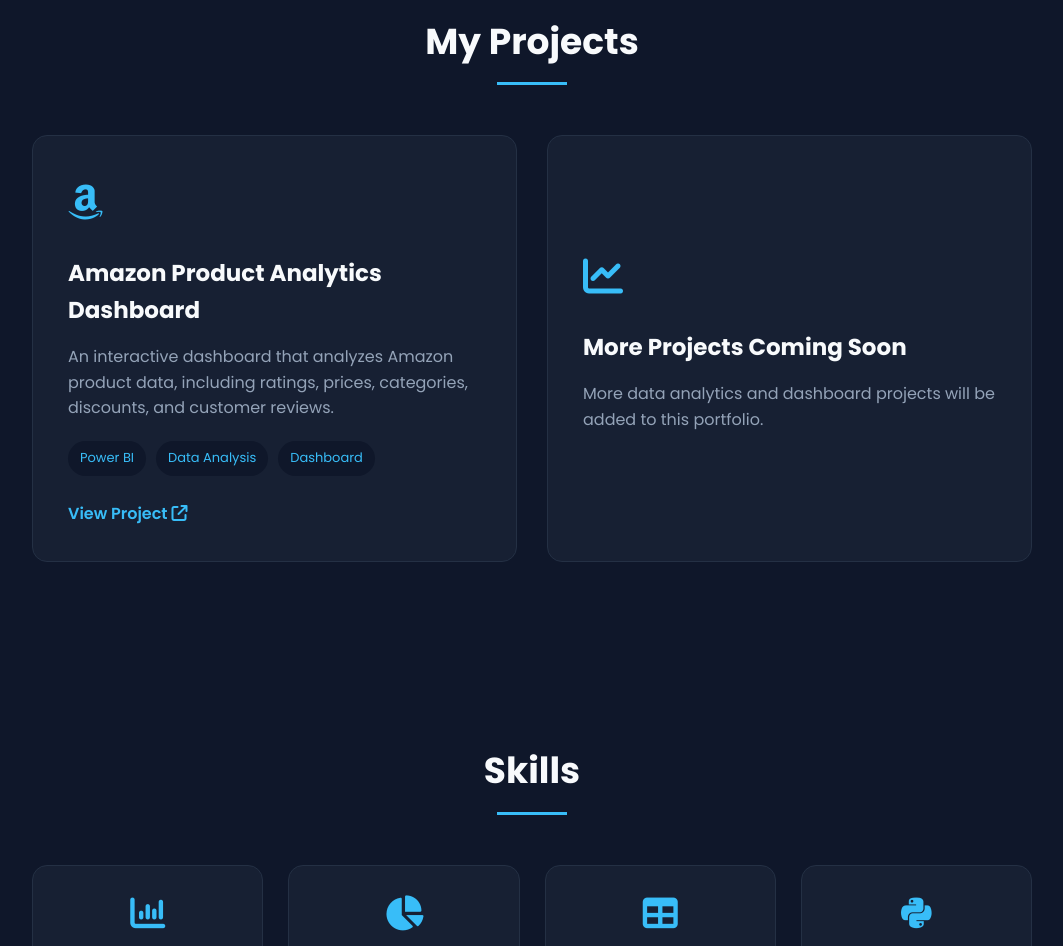
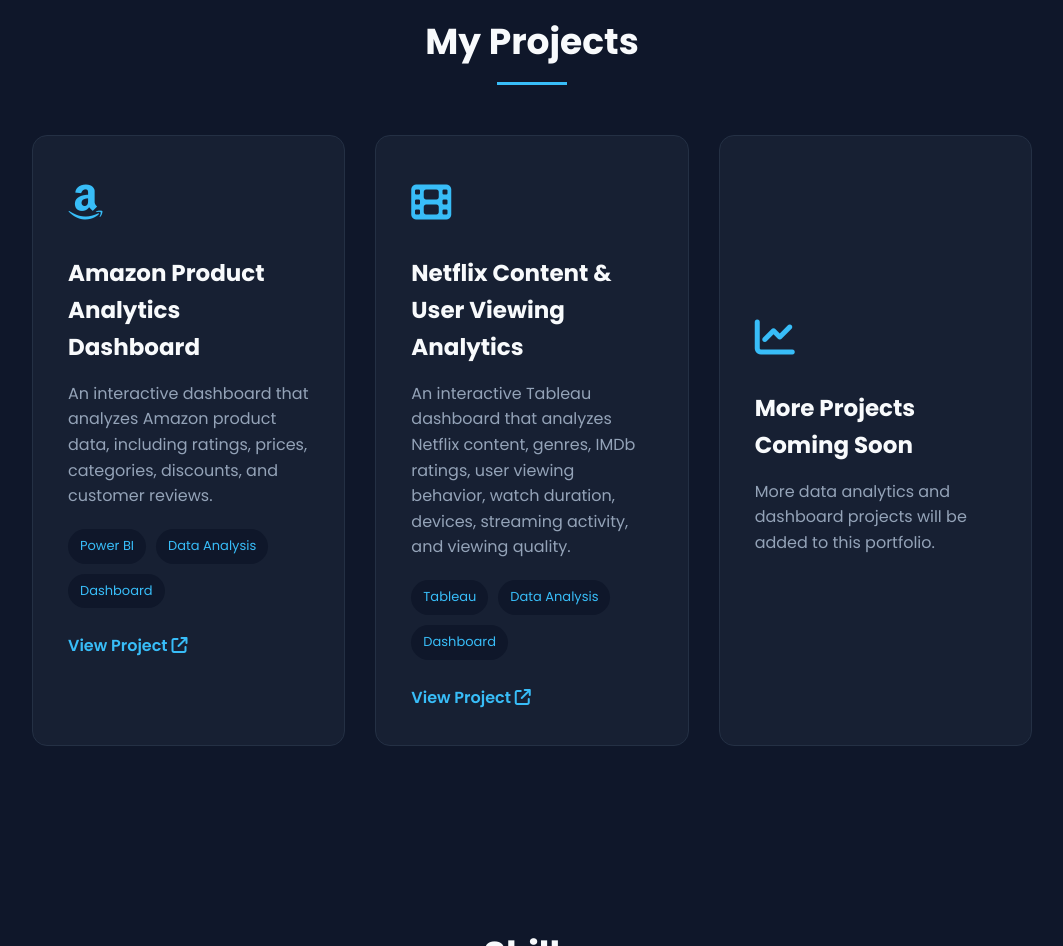
Before and after one commit to Rushda292/fathima-rushda-portfolio, a plain HTML site: page index.html in a window 1280 px wide. Shown: the part 1260-2206 px from the top of the page, without its empty margins (108-1171 px from the left). Drawn offline with Linux system fonts and the light colour scheme.

Commit message:
Update index.html

```diff
--- a/index.html
+++ b/index.html
@@ -55,15 +55,20 @@
                     View My Projects
                 </a>
 
-    <a href="https://github.com/Rushda292" target="_blank" class="btn secondary-btn">
+                <a href="https://github.com/Rushda292"
+                   target="_blank"
+                   class="btn secondary-btn">
                     GitHub Profile
                 </a>
 
-    <a href="https://www.linkedin.com/in/fathima-rushda-vk-59b602401" target="_blank" class="btn secondary-btn">
+                <a href="https://www.linkedin.com/in/fathima-rushda-vk-59b602401"
+                   target="_blank"
+                   class="btn secondary-btn">
                     LinkedIn
                 </a>
 
-    <a href="mailto:fathimarushda326@gmail.com" class="btn secondary-btn">
+                <a href="mailto:fathimarushda326@gmail.com"
+                   class="btn secondary-btn">
                     Email Me
                 </a>
 
@@ -144,6 +149,44 @@
 
                 <a
                     href="https://github.com/Rushda292/Amazon-Product-Analytics-Dashboard"
+                    target="_blank"
+                    class="project-link"
+                >
+
+                    View Project
+                    <i class="fa-solid fa-arrow-up-right-from-square"></i>
+
+                </a>
+
+            </div>
+
+
+            <!-- NETFLIX PROJECT -->
+            <div class="project-card">
+
+                <div class="project-icon">
+                    <i class="fa-solid fa-film"></i>
+                </div>
+
+                <h3>Netflix Content & User Viewing Analytics</h3>
+
+                <p>
+                    An interactive Tableau dashboard that analyzes Netflix
+                    content, genres, IMDb ratings, user viewing behavior,
+                    watch duration, devices, streaming activity, and
+                    viewing quality.
+                </p>
+
+                <div class="project-tools">
+
+                    <span>Tableau</span>
+                    <span>Data Analysis</span>
+                    <span>Dashboard</span>
+
+                </div>
+
+                <a
+                    href="https://github.com/Rushda292/Netflix-Tableau-Dashboard"
                     target="_blank"
                     class="project-link"
                 >
@@ -239,6 +282,7 @@
 
             </div>
 
+
             <div class="skill-card">
 
                 <i class="fa-solid fa-chart-bar"></i>
@@ -250,6 +294,7 @@
                 </p>
 
             </div>
+
 
             <div class="skill-card">
 
@@ -263,6 +308,7 @@
 
             </div>
 
+
             <div class="skill-card">
 
                 <i class="fa-solid fa-chart-line"></i>
@@ -274,6 +320,7 @@
                 </p>
 
             </div>
+
         </div>
 
     </section>
```
Lines whose indentation alone changed are shown as unchanged.
